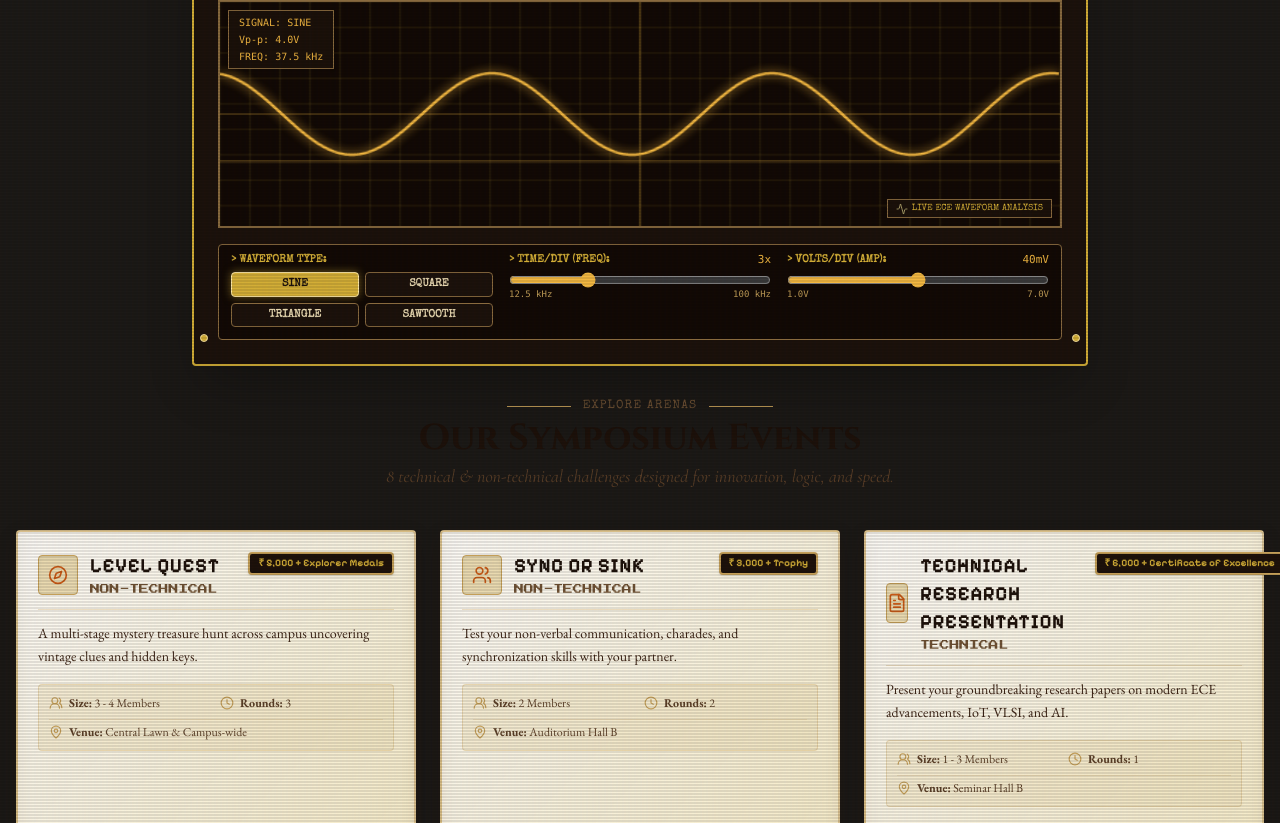
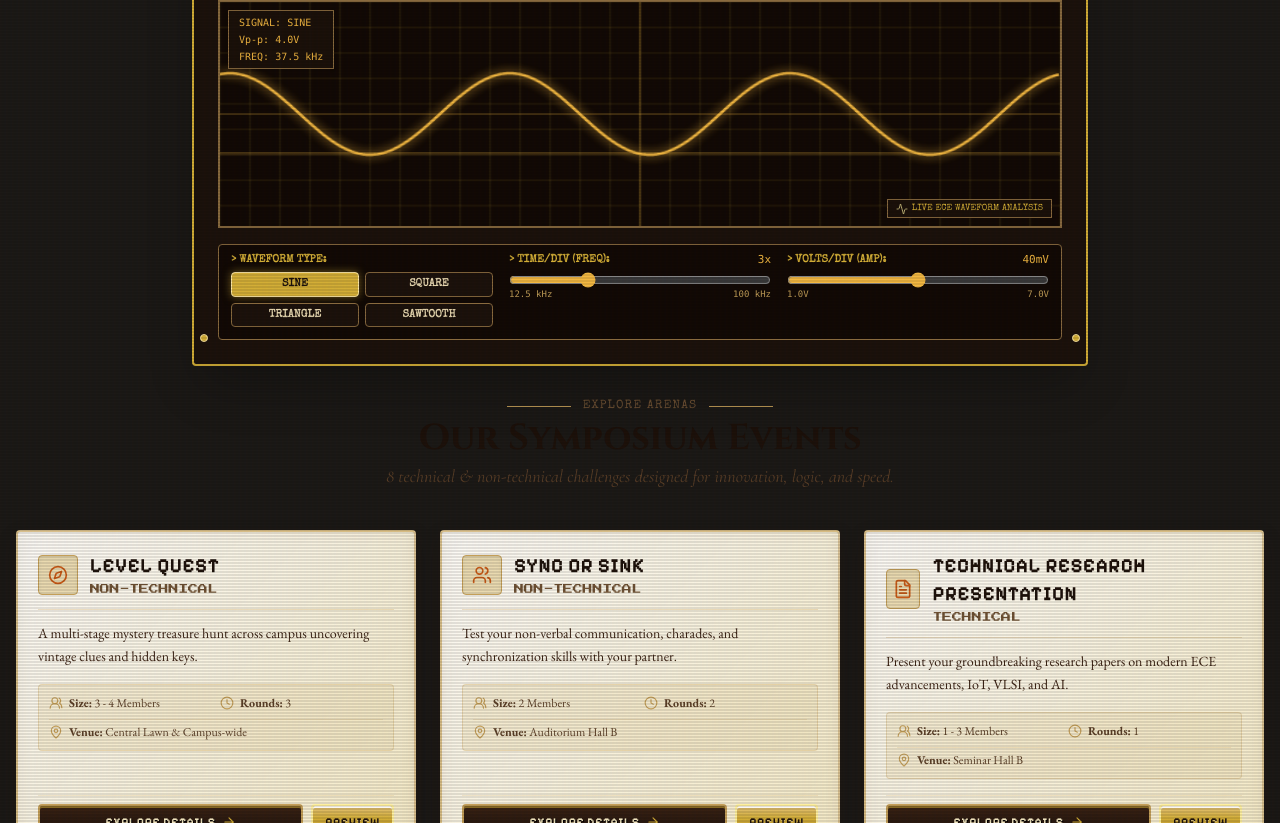
Before and after one commit to amalgio/slice2026, a React (Vite) app: page / in a window 1280 px wide. Shown: the part 1977-2800 px from the top of the page. Built offline with nearby package versions, Linux system fonts and the light colour scheme.

Commit message:
fix: remove cash prize badges from event cards and event detail pages

```diff
--- a/src/components/EventCard.tsx
+++ b/src/components/EventCard.tsx
@@ -52,11 +52,6 @@ export const EventCard: React.FC<EventCardProps> = ({ event, onQuickView }) => {
             </div>
           </div>
 
-          {event.cashPrize && (
-            <span className="bg-[#1E120B] text-[#D4AF37] border-2 border-[#C5A059] text-[10px] font-pixel font-bold px-2 py-0.5 rounded shadow-sm whitespace-nowrap">
-              {event.cashPrize}
-            </span>
-          )}
         </div>
 
         {/* Short Description */}
--- a/src/pages/EventDetailPage.tsx
+++ b/src/pages/EventDetailPage.tsx
@@ -61,12 +61,6 @@ export const EventDetailPage: React.FC = () => {
               <span className="bg-[#C5A059] text-[#1E120B] font-cinzel font-bold text-xs px-2.5 py-0.5 rounded">
                 {event.category}
               </span>
-              {event.cashPrize && (
-                <span className="bg-[#C85A17] text-white font-cinzel font-bold text-xs px-2.5 py-0.5 rounded flex items-center space-x-1">
-                  <Award className="w-3.5 h-3.5" />
-                  <span>Prize Pool: {event.cashPrize}</span>
-                </span>
-              )}
             </div>
 
             <h1 className="font-cinzel text-3xl sm:text-5xl font-extrabold text-[#F4E8C1] tracking-wide">
```
